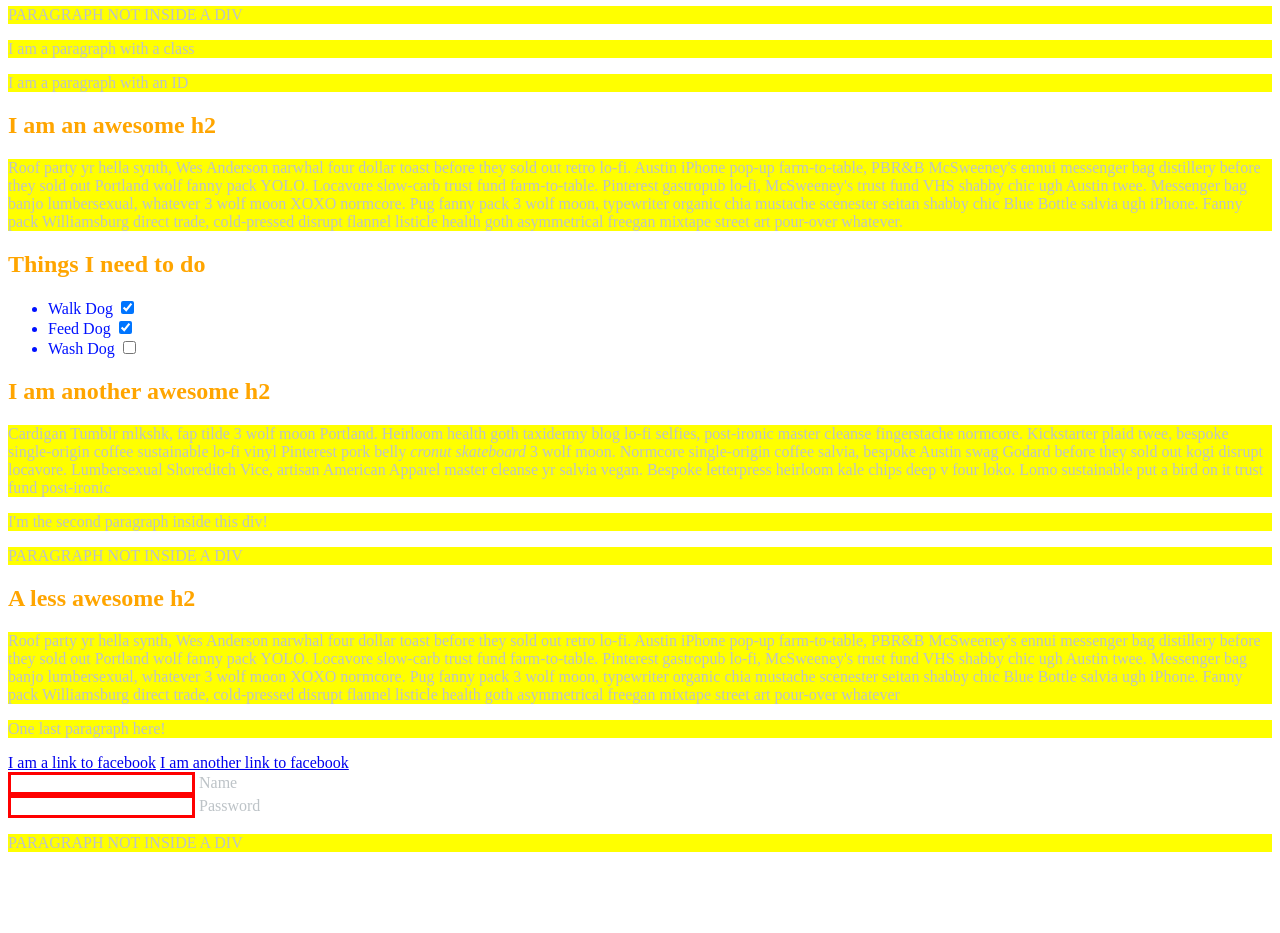
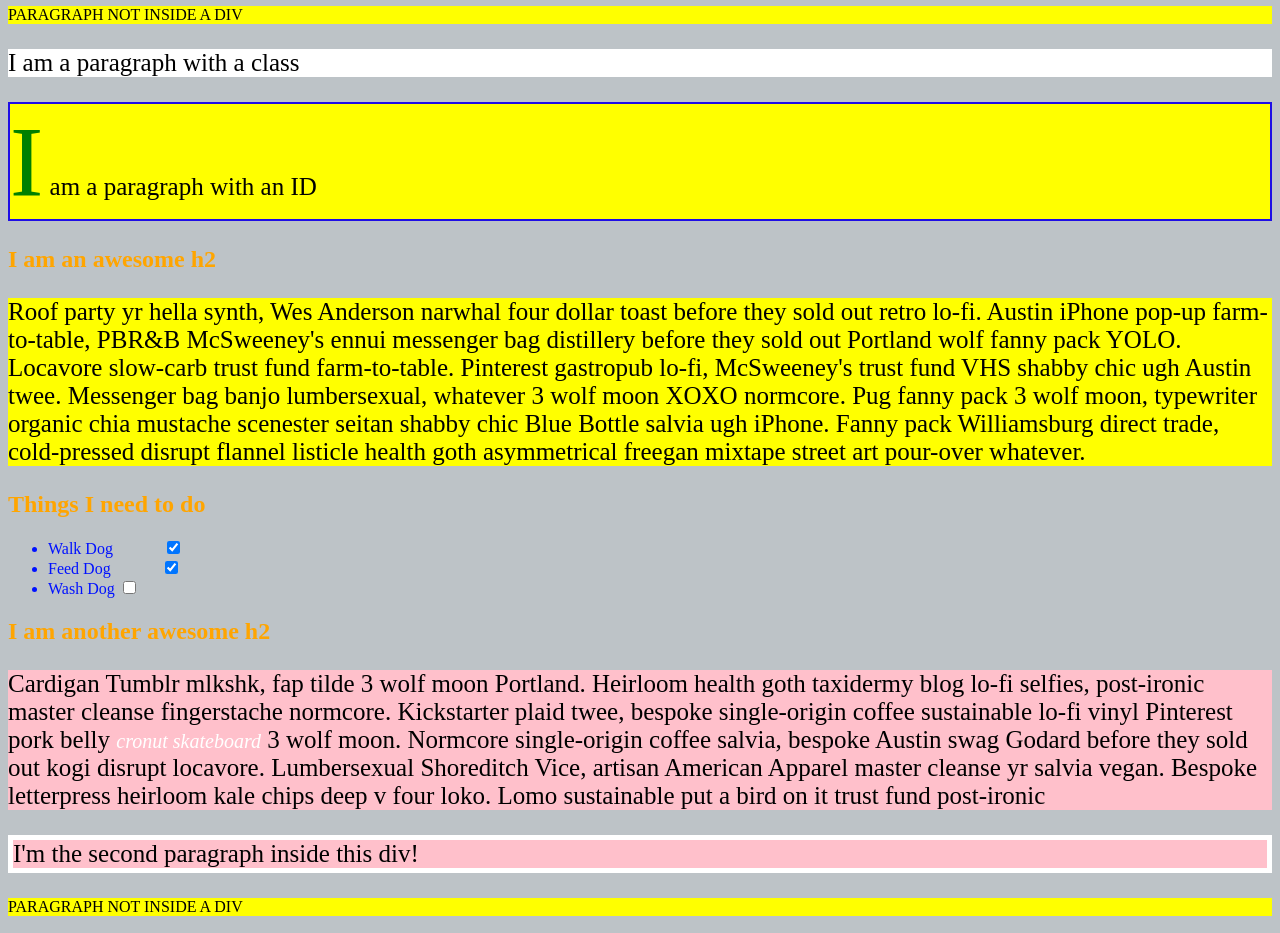
Before and after one commit to domsbytes/learn_web_dev, a plain HTML site: page IntroCSS/selectorsExercise.html in a window 1280 px wide. Shown: the part 60-993 px from the top of the page. Before the commit the page ends 928 px from the top, so only its background shows below. Drawn offline with Linux system fonts and the light colour scheme.

Commit message:
css trickyyyy tricks

```diff
--- a/IntroCSS/selectors.css
+++ b/IntroCSS/selectors.css
@@ -3,7 +3,7 @@ DO NOT ALTER THE EXISTING HTML TO DO THIS.  WRITE ONLY CSS!
 
 /* Give the <body> element a background of #bdc3c7*/
 body {
-    color: #bdc3c7;
+    background: #bdc3c7;
 }
 
 /* Make the <h1> element #9b59b6*/
@@ -29,43 +29,69 @@ p{
 /*Make all inputs have a 3px red border*/
 input{
     border: 3px solid red;
-}*/
+}
 
 /* Give everything with the class 'hello' a white background*/
-
+.hello{
+    background: white;
+}
 
 /* Give the element with id 'special' a 2px solid blue border(pick your own rgb blue)*/
-
+#special{
+    border: 2px solid rgb(30,14,230);
+}
 
 /*Make all the <p>'s that are nested inside of divs 25px font(font-size: 25px)*/
-
+div p{
+ font-size: 25px;
+}
 
 /*Make only inputs with type 'text' have a gray background*/
-
+input[type="text"]{
+    background: grey;
+}
 
 /* Give both <p>'s inside the 3rd <div> a pink background*/
-
+div:nth-of-type(3)  p {
+    background:pink ;
+}
 
 /* Give the 2nd <p> inside the 3rd <div> a 5px white border*/
-
+div:nth-of-type(3)  p:nth-of-type(2){
+    border: 5px solid white;
+}
 
 /* Make the <em> in the 3rd <div> element white and 20px font(font-size:20px)*/
-
-
+div:nth-of-type(3) em{
+    color: white;
+    font-size: 20px;
+}
 
 /*BONUS CHALLENGES*/
 /*You may need to research some other selectors and properties*/
-
 /*Make all "checked" checkboxes have a left margin of 50px(margin-left: 50px)*/
-
+input:checked{
+    margin-left:50px;
+}
 
 /* Make the <label> elements all UPPERCASE without changing the HTML(definitely look this one up*/
-
+label{
+    text-transform: uppercase;
+}
 
 /*Make the first letter of the element with id 'special' green and 100px font size(font-size: 100)*/
-
+#special::first-letter{
+    color: green;
+    font-size:100px;
+}
 
 /*Make the <h1> element's color change to blue when hovered over */
+h1:hover {
+    color: blue;
 
+}
 
 /*Make the <a> element's that have been visited gray */
+a:visited{
+    color:grey;
+}
```
